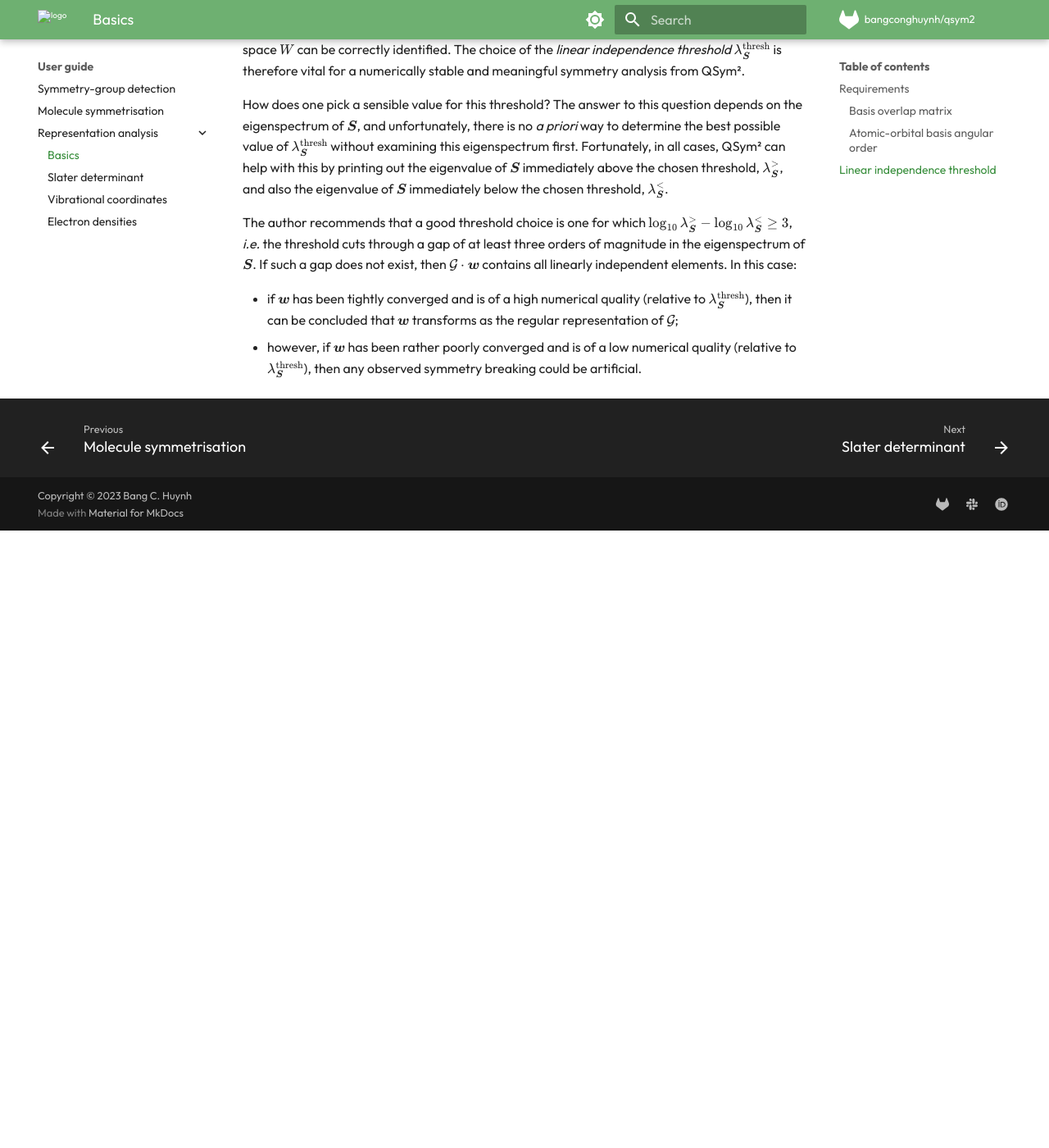
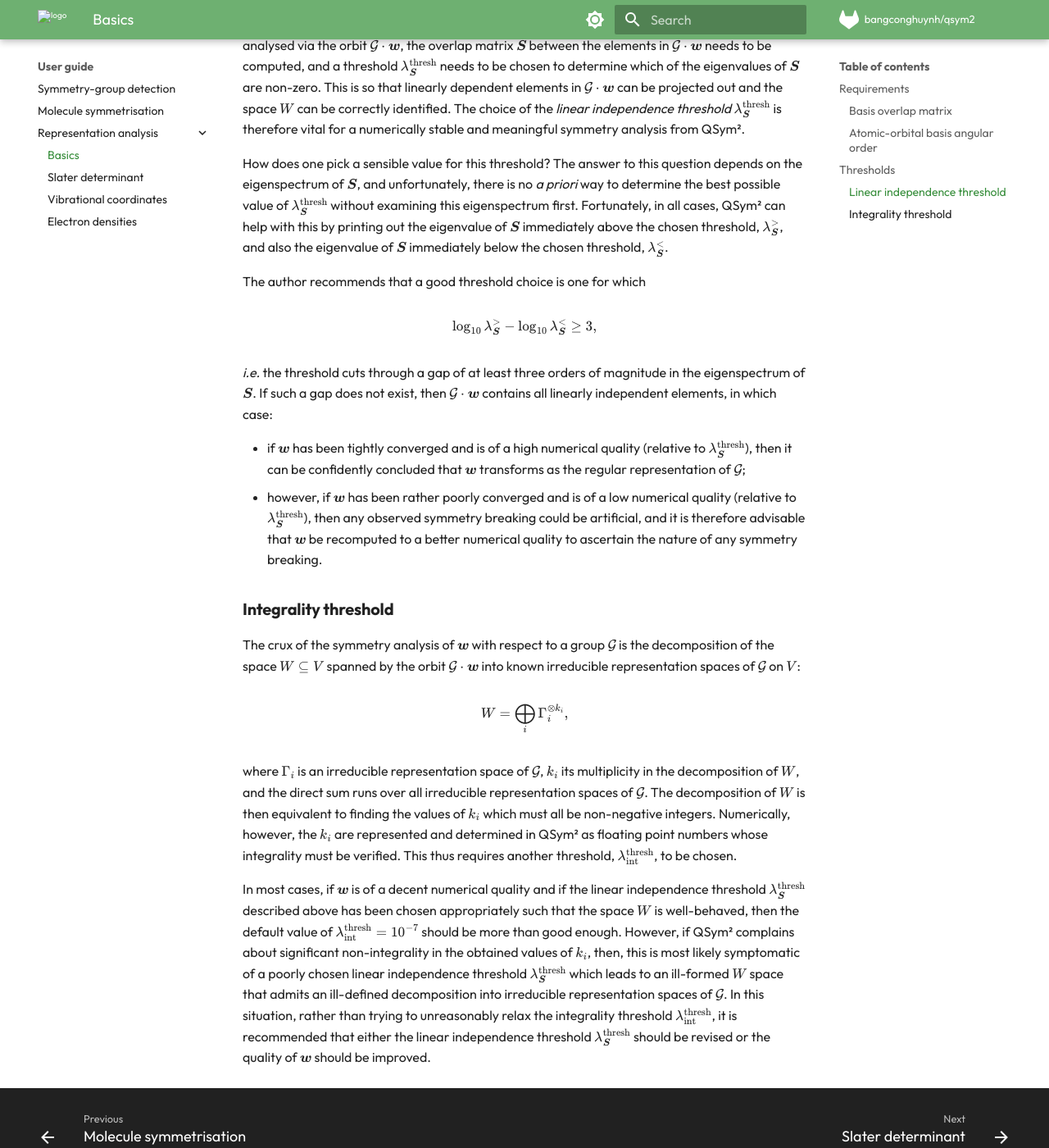
Before and after one commit to bangconghuynh/qsym2, an MkDocs documentation site: the page built from docs/docs/user-guide/representation-analysis/basics.md, in a window 1280 px wide and 1400 px high, scrolled down 2765 px. Shown: the whole window at 82% size. Built offline with MkDocs 1.6.1 and Material for MkDocs 9.7.7, drawn with Linux system fonts in a browser that asks for light colours; comment, search, counter and statistics services are not loaded; before the commit the page ends 3412 px from its top, so only the background shows below that; some of the changed text lies outside the part shown.

Commit message:
Added integrality threshold.

```diff
--- a/docs/docs/user-guide/representation-analysis/basics.md
+++ b/docs/docs/user-guide/representation-analysis/basics.md
@@ -13,7 +13,7 @@ $$
 $$
 
 The mathematical details of this method are described in [Section 2.4 of the QSym² paper](../../about/authorship.md#publications).
-Here, it suffices to summarise the key ingredients that are required for this method to work.
+Here, it suffices to summarise the key ingredients and considerations that are required for this method to work.
 
 
 ## Requirements
@@ -201,7 +201,9 @@ Whenever possible, QSym² will attempt to construct this from available data, bu
     10. :fontawesome-solid-users: This example specifies a Cartesian $D$-shell in which functions are arranged in a custom order: $x^2, y^2, z^2, xy, xz, yz$.
 
 
-## Linear independence threshold
+## Thresholds
+
+### Linear independence threshold
 
 As explained in [Section 3.2.1 of the QSym² paper](../../about/authorship.md#publications), for every quantity $\mathbfit{w}$ that is to be symmetry-analysed via the orbit $\mathcal{G} \cdot \mathbfit{w}$, the overlap matrix $\mathbfit{S}$ between the elements in $\mathcal{G} \cdot \mathbfit{w}$ needs to be computed, and a threshold $\lambda^{\mathrm{thresh}}_{\mathbfit{S}}$ needs to be chosen to determine which of the eigenvalues of $\mathbfit{S}$ are non-zero.
 This is so that linearly dependent elements in $\mathcal{G} \cdot \mathbfit{w}$ can be projected out and the space $W$ can be correctly identified.
@@ -211,9 +213,31 @@ How does one pick a sensible value for this threshold?
 The answer to this question depends on the eigenspectrum of $\mathbfit{S}$, and unfortunately, there is no *a priori* way to determine the best possible value of $\lambda^{\mathrm{thresh}}_{\mathbfit{S}}$ without examining this eigenspectrum first.
 Fortunately, in all cases, QSym² can help with this by printing out the eigenvalue of $\mathbfit{S}$ immediately above the chosen threshold, $\lambda^{>}_{\mathbfit{S}}$, and also the eigenvalue of $\mathbfit{S}$ immediately below the chosen threshold, $\lambda^{<}_{\mathbfit{S}}$.
 
-The author recommends that a good threshold choice is one for which $\log_{10}\lambda^{>}_{\mathbfit{S}} - \log_{10}\lambda^{<}_{\mathbfit{S}} \ge 3$, *i.e.* the threshold cuts through a gap of at least three orders of magnitude in the eigenspectrum of $\mathbfit{S}$.
-If such a gap does not exist, then $\mathcal{G} \cdot \mathbfit{w}$ contains all linearly independent elements.
-In this case:
+The author recommends that a good threshold choice is one for which
 
-- if $\mathbfit{w}$ has been tightly converged and is of a high numerical quality (relative to $\lambda^{\mathrm{thresh}}_{\mathbfit{S}}$), then it can be concluded that $\mathbfit{w}$ transforms as the regular representation of $\mathcal{G}$;
-- however, if $\mathbfit{w}$ has been rather poorly converged and is of a low numerical quality (relative to $\lambda^{\mathrm{thresh}}_{\mathbfit{S}}$), then any observed symmetry breaking could be artificial.
+$$
+    \log_{10}\lambda^{>}_{\mathbfit{S}} - \log_{10}\lambda^{<}_{\mathbfit{S}} \ge 3,
+$$
+
+*i.e.* the threshold cuts through a gap of at least three orders of magnitude in the eigenspectrum of $\mathbfit{S}$.
+If such a gap does not exist, then $\mathcal{G} \cdot \mathbfit{w}$ contains all linearly independent elements, in which case:
+
+- if $\mathbfit{w}$ has been tightly converged and is of a high numerical quality (relative to $\lambda^{\mathrm{thresh}}_{\mathbfit{S}}$), then it can be confidently concluded that $\mathbfit{w}$ transforms as the regular representation of $\mathcal{G}$;
+- however, if $\mathbfit{w}$ has been rather poorly converged and is of a low numerical quality (relative to $\lambda^{\mathrm{thresh}}_{\mathbfit{S}}$), then any observed symmetry breaking could be artificial, and it is therefore advisable that $\mathbfit{w}$ be recomputed to a better numerical quality to ascertain the nature of any symmetry breaking.
+
+### Integrality threshold
+
+The crux of the symmetry analysis of $\mathbfit{w}$ with respect to a group $\mathcal{G}$ is the decomposition of the space $W \subseteq V$ spanned by the orbit $\mathcal{G} \cdot \mathbfit{w}$ into known irreducible representation spaces of $\mathcal{G}$ on $V$:
+
+$$
+    W = \bigoplus_{i} \Gamma_i^{\otimes k_i},
+$$
+
+where $\Gamma_i$ is an irreducible representation space of $\mathcal{G}$, $k_i$ its multiplicity in the decomposition of $W$, and the direct sum runs over all irreducible representation spaces of $\mathcal{G}$.
+The decomposition of $W$ is then equivalent to finding the values of $k_i$ which must all be non-negative integers.
+Numerically, however, the $k_i$ are represented and determined in QSym² as floating point numbers whose integrality must be verified.
+This thus requires another threshold, $\lambda^{\mathrm{thresh}}_{\mathrm{int}}$, to be chosen.
+
+In most cases, if $\mathbfit{w}$ is of a decent numerical quality and if the linear independence threshold $\lambda^{\mathrm{thresh}}_{\mathbfit{S}}$ described above has been chosen appropriately such that the space $W$ is well-behaved, then the default value of $\lambda^{\mathrm{thresh}}_{\mathrm{int}} = 10^{-7}$ should be more than good enough.
+However, if QSym² complains about significant non-integrality in the obtained values of $k_i$, then, this is most likely symptomatic of a poorly chosen linear independence threshold $\lambda^{\mathrm{thresh}}_{\mathbfit{S}}$ which leads to an ill-formed $W$ space that admits an ill-defined decomposition into irreducible representation spaces of $\mathcal{G}$.
+In this situation, rather than trying to unreasonably relax the integrality threshold $\lambda^{\mathrm{thresh}}_{\mathrm{int}}$, it is recommended that either the linear independence threshold $\lambda^{\mathrm{thresh}}_{\mathbfit{S}}$ should be revised or the quality of $\mathbfit{w}$ should be improved.
```
